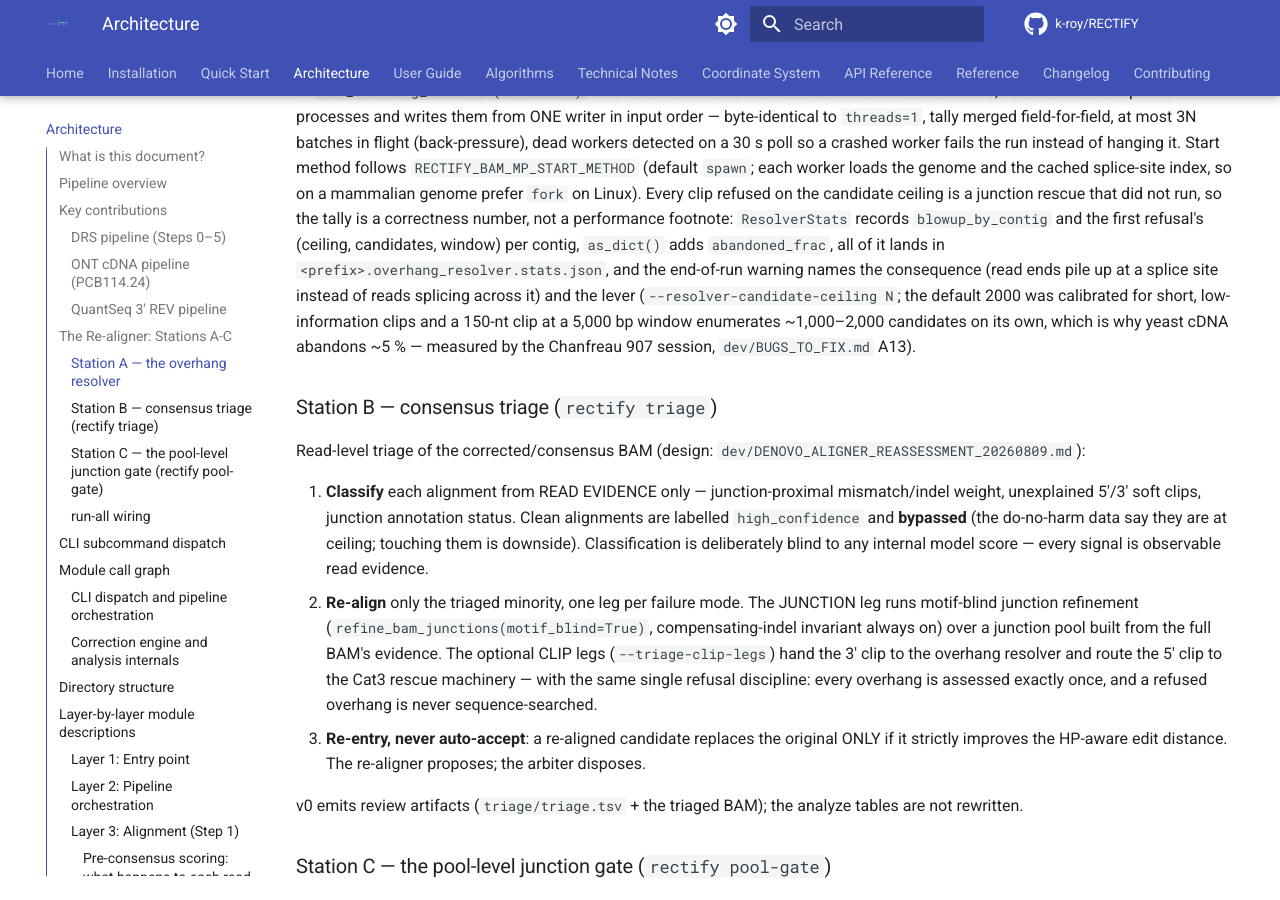
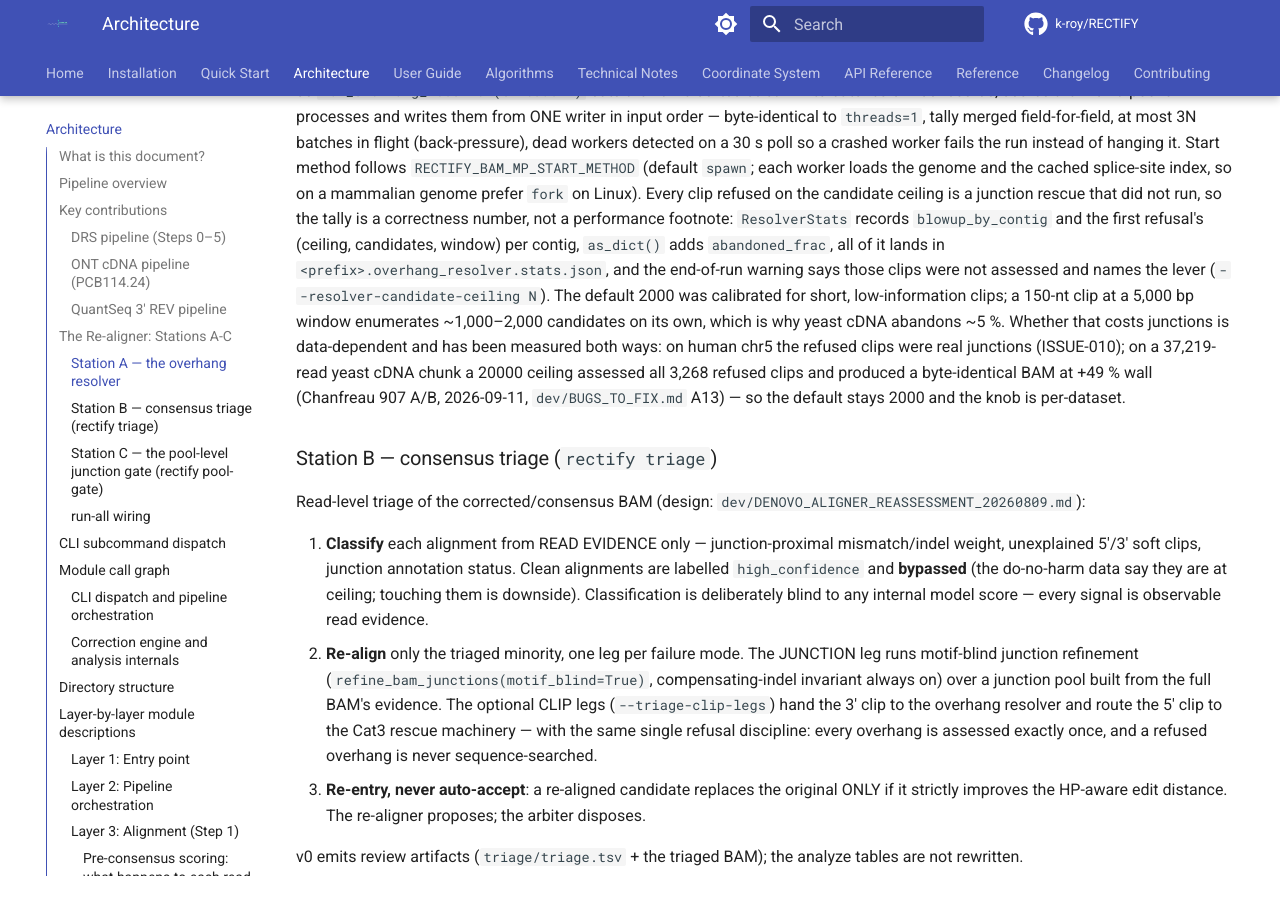
Before and after one commit to k-roy/RECTIFY, an MkDocs documentation site: the page built from docs/ARCHITECTURE.md, in a window 1280 px wide and 900 px high, scrolled down 9718 px. Built offline with MkDocs 1.6.1 and Material for MkDocs 9.7.7, drawn with Linux system fonts in a browser that asks for light colours; comment, search, counter and statistics services are not loaded; the version menu is left out.

Commit message:
fix(resolver): A13 warning says 'not assessed', not 'rescues did not occur' — the A/B settled it
Chanfreau 907 A/B on a 37,219-read yeast cDNA chunk (branch @1f01064, -t 8):
ceiling 2000 vs 20000 gives byte-identical BAM bodies (md5), 7,732 vs 7,732
junction reads, 857 vs 857 XE moves, abandoned 4.8 % vs 0, wall +49 %. The
refused clips on that data were not where the rescues are; on human chr5
(ISSUE-010) they were. So the warning states what is known — N clips were not
assessed — and points at the knob, never at a lost-junction count. Default
ceiling stays 2000.

Claude-Session: 7722f359-562b-4820-ac0f-e0e3bd41b46e

```diff
--- a/docs/ARCHITECTURE.md
+++ b/docs/ARCHITECTURE.md
@@ -520,11 +520,14 @@ prefer `fork` on Linux). Every clip refused on the candidate ceiling is a juncti
 not run, so the tally is a correctness number, not a performance footnote: `ResolverStats` records
 `blowup_by_contig` and the first refusal's (ceiling, candidates, window) per contig, `as_dict()`
 adds `abandoned_frac`, all of it lands in `<prefix>.overhang_resolver.stats.json`, and the
-end-of-run warning names the consequence (read ends pile up at a splice site instead of reads
-splicing across it) and the lever (`--resolver-candidate-ceiling N`; the default 2000 was
-calibrated for short, low-information clips and a 150-nt clip at a 5,000 bp window enumerates
-~1,000–2,000 candidates on its own, which is why yeast cDNA abandons ~5 % — measured by the
-Chanfreau 907 session, `dev/BUGS_TO_FIX.md` A13).
+end-of-run warning says those clips were not assessed and names the lever
+(`--resolver-candidate-ceiling N`). The default 2000 was calibrated for short, low-information clips;
+a 150-nt clip at a 5,000 bp window enumerates ~1,000–2,000 candidates on its own, which is why yeast
+cDNA abandons ~5 %. Whether that costs junctions is data-dependent and has been measured both ways:
+on human chr5 the refused clips were real junctions (ISSUE-010); on a 37,219-read yeast cDNA chunk a
+20000 ceiling assessed all 3,268 refused clips and produced a byte-identical BAM at +49 % wall
+(Chanfreau 907 A/B, 2026-09-11, `dev/BUGS_TO_FIX.md` A13) — so the default stays 2000 and the knob
+is per-dataset.
 
 ### Station B — consensus triage (`rectify triage`)
 
```
Also changed, not shown: CHANGELOG.md (+8 -4 lines), 2 other files.
